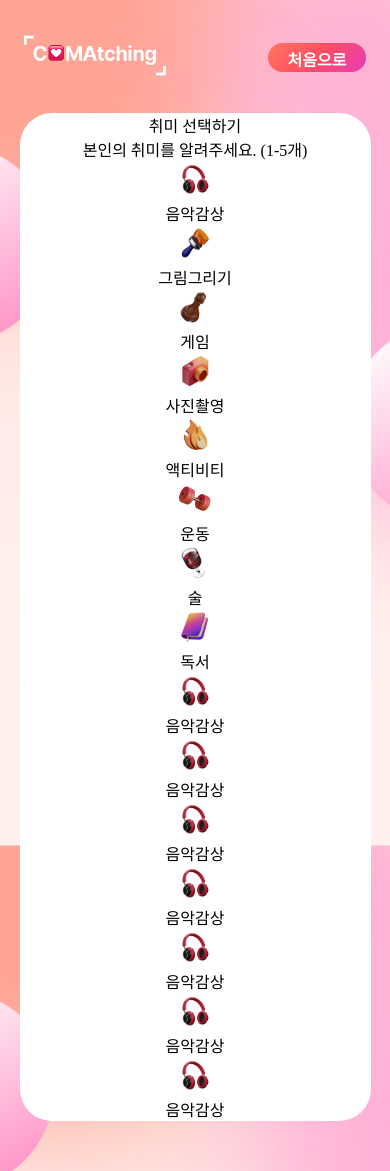
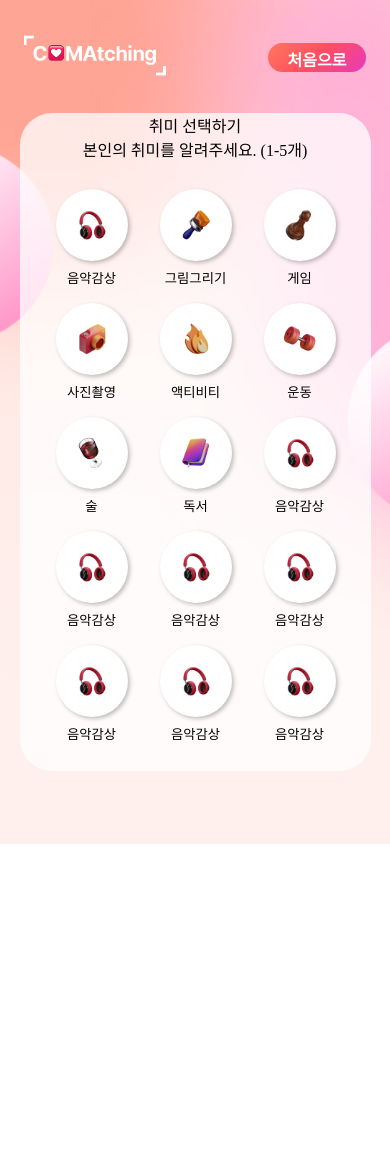
Before and after one commit to alpaka206/COMAtching_FE, a React (Create React App) app: page /Hobby in a window 390 px wide. After the commit the page ends 844 px from the top, so only its background shows below. Built offline with nearby package versions, Linux system fonts and the light colour scheme.

Commit message:
feat. firebase deploy comatest

```diff
--- a/package.json
+++ b/package.json
@@ -30,8 +30,6 @@
   },
   "scripts": {
     "start": "react-scripts start",
-    "dev": "vite",
-    "vite build": "vite build",
     "build": "react-scripts build",
     "test": "react-scripts test",
     "eject": "react-scripts eject",
--- /dev/null
+++ b/public/404.html
@@ -0,0 +1,33 @@
+<!DOCTYPE html>
+<html>
+  <head>
+    <meta charset="utf-8">
+    <meta name="viewport" content="width=device-width, initial-scale=1">
+    <title>Page Not Found</title>
+
+    <style media="screen">
+      body { background: #ECEFF1; color: rgba(0,0,0,0.87); font-family: Roboto, Helvetica, Arial, sans-serif; margin: 0; padding: 0; }
+      #message { background: white; max-width: 360px; margin: 100px auto 16px; padding: 32px 24px 16px; border-radius: 3px; }
+      #message h3 { color: #888; font-weight: normal; font-size: 16px; margin: 16px 0 12px; }
+      #message h2 { color: #ffa100; font-weight: bold; font-size: 16px; margin: 0 0 8px; }
+      #message h1 { font-size: 22px; font-weight: 300; color: rgba(0,0,0,0.6); margin: 0 0 16px;}
+      #message p { line-height: 140%; margin: 16px 0 24px; font-size: 14px; }
+      #message a { display: block; text-align: center; background: #039be5; text-transform: uppercase; text-decoration: none; color: white; padding: 16px; border-radius: 4px; }
+      #message, #message a { box-shadow: 0 1px 3px rgba(0,0,0,0.12), 0 1px 2px rgba(0,0,0,0.24); }
+      #load { color: rgba(0,0,0,0.4); text-align: center; font-size: 13px; }
+      @media (max-width: 600px) {
+        body, #message { margin-top: 0; background: white; box-shadow: none; }
+        body { border-top: 16px solid #ffa100; }
+      }
+    </style>
+  </head>
+  <body>
+    <div id="message">
+      <h2>404</h2>
+      <h1>Page Not Found</h1>
+      <p>The specified file was not found on this website. Please check the URL for mistakes and try again.</p>
+      <h3>Why am I seeing this?</h3>
+      <p>This page was generated by the Firebase Command-Line Interface. To modify it, edit the <code>404.html</code> file in your project's configured <code>public</code> directory.</p>
+    </div>
+  </body>
+</html>
--- a/public/index.html
+++ b/public/index.html
@@ -2,39 +2,18 @@
 <html lang="ko">
   <head>
     <meta charset="utf-8" />
-    <link rel="icon" href="%PUBLIC_URL%/favicon.ico" />
     <meta name="viewport" content="width=device-width, initial-scale=1" />
     <meta name="theme-color" content="#000000" />
     <meta name="description" content="Comatching" />
     <link rel="apple-touch-icon" href="%PUBLIC_URL%/icon.png" />
-    <!--
-      manifest.json provides metadata used when your web app is installed on a
-      user's mobile device or desktop. See https://developers.google.com/web/fundamentals/web-app-manifest/
-    -->
-    <link rel="manifest" href="%PUBLIC_URL%/manifest.json" />
-    <!--
-      Notice the use of %PUBLIC_URL% in the tags above.
-      It will be replaced with the URL of the `public` folder during the build.
-      Only files inside the `public` folder can be referenced from the HTML.
 
-      Unlike "/favicon.ico" or "favicon.ico", "%PUBLIC_URL%/favicon.ico" will
-      work correctly both with client-side routing and a non-root public URL.
-      Learn how to configure a non-root public URL by running `npm run build`.
-    -->
+    <link rel="manifest" href="manifest.json" />
+    <link rel="icon" href="favicon.ico" />
+
     <title>Comatching</title>
   </head>
   <body>
     <noscript>You need to enable JavaScript to run this app.</noscript>
     <div id="root"></div>
-    <!--
-      This HTML file is a template.
-      If you open it directly in the browser, you will see an empty page.
-
-      You can add webfonts, meta tags, or analytics to this file.
-      The build step will place the bundled scripts into the <body> tag.
-
-      To begin the development, run `npm start` or `yarn start`.
-      To create a production bundle, use `npm run build` or `yarn build`.
-    -->
   </body>
 </html>
--- a/src/App.css
+++ b/src/App.css
@@ -217,7 +217,7 @@
 
 .content {
   text-align: center;
-  background: #ffffff;
+  background-color: rgba(255, 255, 255, 0.75);
   width: 90%;
   margin: auto;
   display: inline-block;
--- a/src/App.js
+++ b/src/App.js
@@ -17,6 +17,7 @@
 import { BrowserRouter, Route, Routes } from "react-router-dom";
 import "./App.css";
 import MakeCode from "./pages/MakeCode";
+
 function App() {
   return (
     <RecoilRoot>
--- a/src/Atoms.js
+++ b/src/Atoms.js
@@ -13,7 +13,7 @@
     gender: true,
     mbti: "ESTJ",
     chance: 0,
-    isLoggedIn: true,
+    isLoggedIn: false,
   },
 });
 
--- /dev/null
+++ b/src/css/pages/Hobbyform.css
@@ -0,0 +1,31 @@
+/* Form.css 파일 */
+
+.hobby-grid {
+  display: grid;
+  grid-template-columns: repeat(
+    3,
+    1fr
+  ); /* 각 행에 3개의 아이템이 올 수 있도록 */
+  padding: 20px;
+}
+
+.hobby-item {
+  display: flex;
+  flex-direction: column;
+  align-items: center;
+  border: 0;
+  background-color: transparent;
+}
+
+.hobby-item img {
+  background-color: #ffffff;
+  width: 36px;
+  height: 36px;
+  padding: 18px;
+  border-radius: 50%; /* 동그라미 모양 */
+  box-shadow: 2px 2px 4px rgba(0, 0, 0, 0.25); /* drop shadow */
+  margin-bottom: 7px;
+}
+.hobby-item:focus img {
+  box-shadow: inset 2px 2px 4px rgba(0, 0, 0, 0.25); /* innershadow 효과 */
+}
--- a/src/pages/Hobbyform.js
+++ b/src/pages/Hobbyform.js
@@ -1,10 +1,15 @@
 import React, { useState } from "react";
 import { useNavigate } from "react-router-dom";
 import HeaderNav from "../components/HeaderNav";
-import "../css/pages/Form.css";
+import "../css/pages/Hobbyform.css";
 
 function Hobbyform() {
   const navigate = useNavigate();
+  const [selectedHobbyIndex, setSelectedHobbyIndex] = useState(null);
+
+  const handleHobbyClick = (index) => {
+    setSelectedHobbyIndex(index);
+  };
 
   return (
     <div className="container">
@@ -12,105 +17,46 @@
       <div className="content">
         <div>취미 선택하기</div>
         <div>본인의 취미를 알려주세요. (1-5개)</div>
-        <div>
-          <img
-            src={process.env.PUBLIC_URL + `assets/music.svg`}
-            alt="음악감상"
-          />
-          <div>음악감상</div>
-        </div>
-        <div>
-          <img
-            src={process.env.PUBLIC_URL + `assets/draw.svg`}
-            alt="그림그리기"
-          />
-          <div>그림그리기</div>
-        </div>
-        <div>
-          <img src={process.env.PUBLIC_URL + `assets/game.svg`} alt="게임" />
-          <div>게임</div>
-        </div>
-        <div>
-          <img
-            src={process.env.PUBLIC_URL + `assets/photo.svg`}
-            alt="사진촬영"
-          />
-          <div>사진촬영</div>
-        </div>
-        <div>
-          <img
-            src={process.env.PUBLIC_URL + `assets/activity.svg`}
-            alt="액티비티"
-          />
-          <div>액티비티</div>
-        </div>
-        <div>
-          <img
-            src={process.env.PUBLIC_URL + `assets/exercise.svg`}
-            alt="운동"
-          />
-          <div>운동</div>
-        </div>
-        <div>
-          <img src={process.env.PUBLIC_URL + `assets/alcohol.svg`} alt="술" />
-          <div>술</div>
-        </div>
-        <div>
-          <img src={process.env.PUBLIC_URL + `assets/read.svg`} alt="독서" />
-          <div>독서</div>
-        </div>
-        <div>
-          <img
-            src={process.env.PUBLIC_URL + `assets/music.svg`}
-            alt="음악감상"
-          />
-          <div>음악감상</div>
-        </div>
-        <div>
-          <img
-            src={process.env.PUBLIC_URL + `assets/music.svg`}
-            alt="음악감상"
-          />
-          <div>음악감상</div>
-        </div>
-        <div>
-          <img
-            src={process.env.PUBLIC_URL + `assets/music.svg`}
-            alt="음악감상"
-          />
-          <div>음악감상</div>
-        </div>
-        <div>
-          <img
-            src={process.env.PUBLIC_URL + `assets/music.svg`}
-            alt="음악감상"
-          />
-          <div>음악감상</div>
-        </div>
-        <div>
-          <img
-            src={process.env.PUBLIC_URL + `assets/music.svg`}
-            alt="음악감상"
-          />
-          <div>음악감상</div>
-        </div>
-        <div>
-          <img
-            src={process.env.PUBLIC_URL + `assets/music.svg`}
-            alt="음악감상"
-          />
-          <div>음악감상</div>
-        </div>
-        <div>
-          <img
-            src={process.env.PUBLIC_URL + `assets/music.svg`}
-            alt="음악감상"
-          />
-          <div>음악감상</div>
+        <div className="hobby-grid">
+          {/* 취미 아이콘 그리드 */}
+          {hobbyIcons.map((hobby, index) => (
+            <button
+              key={index}
+              className={`hobby-item ${
+                selectedHobbyIndex === index ? "selected" : ""
+              }`}
+              onClick={() => handleHobbyClick(index)}
+            >
+              <img
+                src={process.env.PUBLIC_URL + `assets/${hobby.image}.svg`}
+                alt={hobby.alt}
+              />
+              <div>{hobby.label}</div>
+            </button>
+          ))}
         </div>
       </div>
     </div>
   );
 }
 
+// 각 취미에 대한 아이콘 및 레이블 데이터 배열
+const hobbyIcons = [
+  { image: "music", alt: "음악감상", label: "음악감상" },
+  { image: "draw", alt: "그림그리기", label: "그림그리기" },
+  { image: "game", alt: "게임", label: "게임" },
+  { image: "photo", alt: "사진촬영", label: "사진촬영" },
+  { image: "activity", alt: "액티비티", label: "액티비티" },
+  { image: "exercise", alt: "운동", label: "운동" },
+  { image: "alcohol", alt: "술", label: "술" },
+  { image: "read", alt: "독서", label: "독서" },
+  { image: "music", alt: "음악감상", label: "음악감상" },
+  { image: "music", alt: "음악감상", label: "음악감상" },
+  { image: "music", alt: "음악감상", label: "음악감상" },
+  { image: "music", alt: "음악감상", label: "음악감상" },
+  { image: "music", alt: "음악감상", label: "음악감상" },
+  { image: "music", alt: "음악감상", label: "음악감상" },
+  { image: "music", alt: "음악감상", label: "음악감상" },
+];
+
 export default Hobbyform;
```
Also changed, not shown: firebase.json, 2 other files (tests, documents, lock files or other folders).
